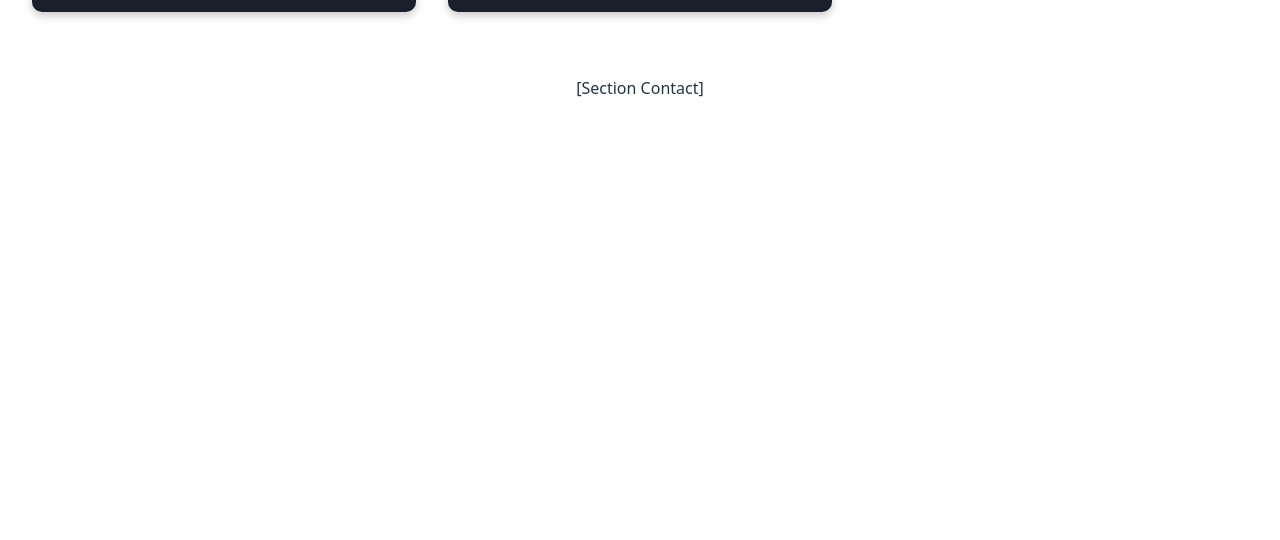
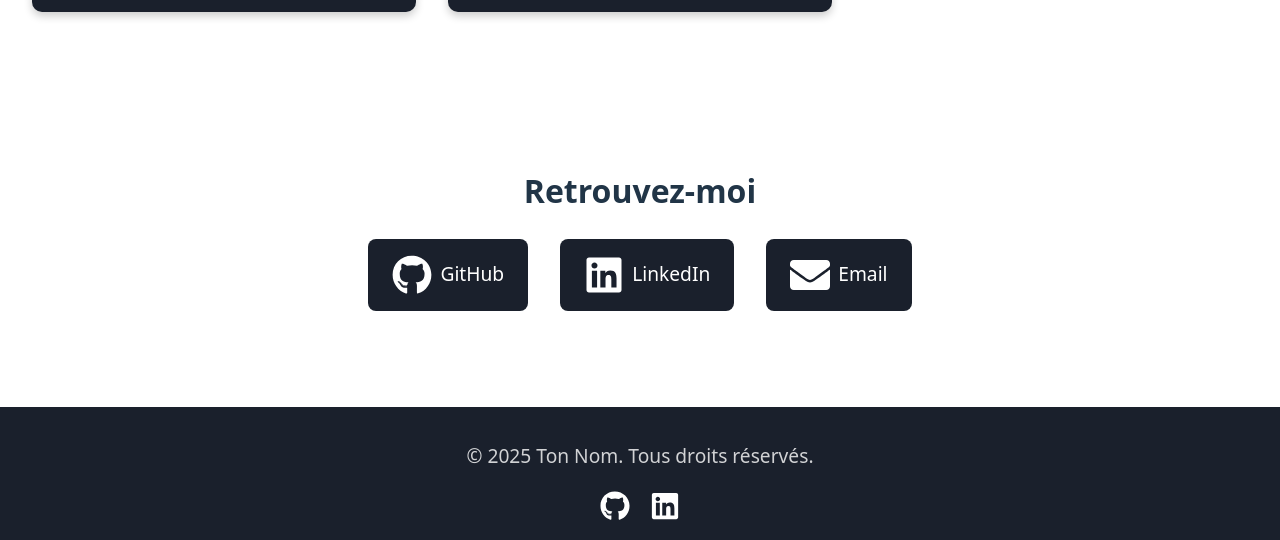
Before and after one commit to maeldolium/portfolio-react, a React (Vite) app: page / in a window 1280 px wide. Shown: the part 2065-2605 px from the top of the page. Before the commit the page ends 2165 px from the top, so only its background shows below. Built offline with nearby package versions, Linux system fonts and the light colour scheme.

Commit message:
Add contact and footer

```diff
--- a/src/App.jsx
+++ b/src/App.jsx
@@ -2,6 +2,8 @@ import Navbar from './components/Navbar';
 import Hero from './components/Hero';
 import Skills from './components/Skills';
 import Projects from './components/Projects';
+import Contact from './components/Contact';
+import Footer from './components/Footer';
 import './App.css'
 
 
@@ -18,7 +20,9 @@ function App() {
 
       <Projects />
 
-      <div id="contact">[Section Contact]</div>
+      <Contact />
+
+      <Footer />
     </>
   );
 }
--- a/src/components/Contact.jsx
+++ b/src/components/Contact.jsx
@@ -0,0 +1,21 @@
+import styles from '../styles/Contact.module.css';
+import { FaGithub, FaLinkedin, FaEnvelope } from 'react-icons/fa';
+
+export default function Contact() {
+    return (
+        <section id="contact" className={styles.contact}>
+            <h2>Retrouvez-moi</h2>
+            <div className={styles.socialLinks}>
+                <a href="https://github.com/maeldolium" target='_blank' rel='noopener noreferrer'>
+                    <FaGithub size={40} className={styles.icon} /> GitHub
+                </a>
+                <a href="" target='_blank' rel='noopener noreferrer'>
+                    <FaLinkedin size={40} className={styles.icon} /> LinkedIn
+                </a>
+                <a href="mailto:maeldolium@gmail.com">
+                    <FaEnvelope size={40} className={styles.icon} /> Email
+                </a>
+            </div>
+        </section>
+    );
+}
--- /dev/null
+++ b/src/components/Footer.jsx
@@ -0,0 +1,18 @@
+import styles from "../styles/Footer.module.css";
+import { FaGithub, FaLinkedin } from "react-icons/fa";
+
+export default function Footer() {
+    return (
+        <footer className={styles.footer}>
+            <p>© {new Date().getFullYear()} Ton Nom. Tous droits réservés.</p>
+            <div className={styles.socialLinks}>
+                <a href="https://github.com/ton-github" target="_blank" rel="noopener noreferrer">
+                    <FaGithub size={30} />
+                </a>
+                <a href="https://www.linkedin.com/in/ton-linkedin" target="_blank" rel="noopener noreferrer">
+                    <FaLinkedin size={30} />
+                </a>
+            </div>
+        </footer>
+    );
+}
--- a/src/styles/Contact.module.css
+++ b/src/styles/Contact.module.css
@@ -0,0 +1,35 @@
+/* Styles section Contact */
+.contact {
+    padding: 4rem 2rem;
+    text-align: center;
+}
+
+/* Liens */
+.socialLinks {
+    display: flex;
+    justify-content: center;
+    gap: 2rem;
+    margin-top: 1.5rem;
+}
+
+.socialLinks a {
+    display: flex;
+    align-items: center;
+    gap: 0.5rem;
+    text-decoration: none;
+    font-size: 1.2rem;
+    color: white;
+    background-color: #1a202c;
+    padding: 1rem 1.5rem;
+    border-radius: 8px;
+    transition: background 0.3s ease-in-out, transform 0.2s;
+}
+
+.socialLinks a:hover {
+    background-color: #00bcd4;
+    transform: scale(1.1);
+}
+
+.icon {
+    color: white;
+}
--- /dev/null
+++ b/src/styles/Footer.module.css
@@ -0,0 +1,22 @@
+/* Styles du footer */
+.footer {
+    background-color: #1a202c;
+    color: white;
+    text-align: center;
+    padding: 1rem 0;
+    margin-top: 2rem;
+}
+
+.socialLinks {
+    margin-top: 0.5rem;
+}
+
+.socialLinks a {
+    margin: 0 10px;
+    color: white;
+    transition: color 0.3s;
+}
+
+.socialLinks a:hover {
+    color: #00bcd4;
+}
```
